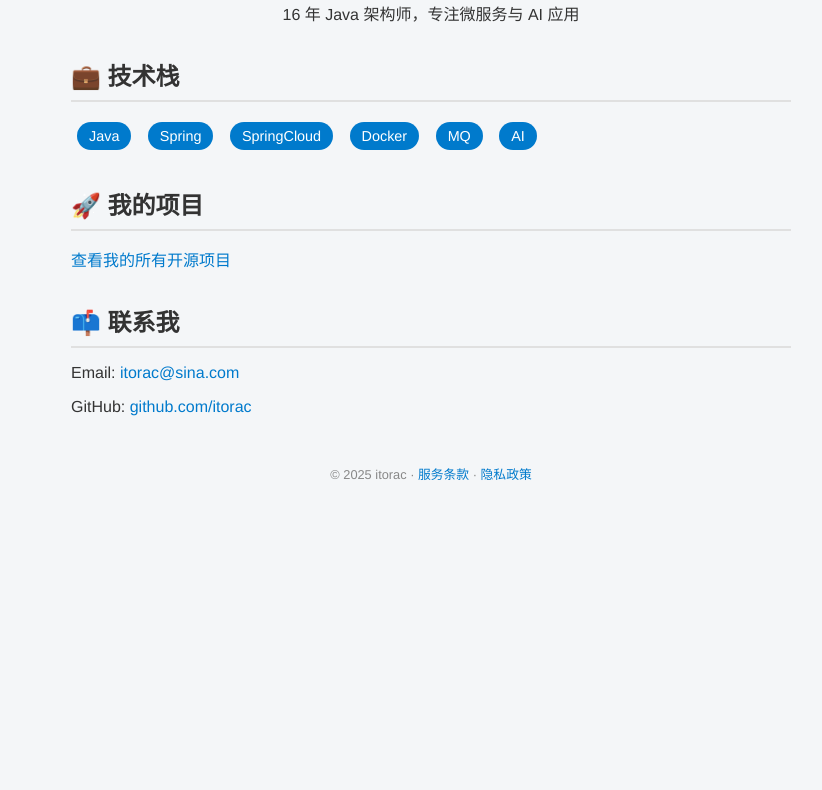
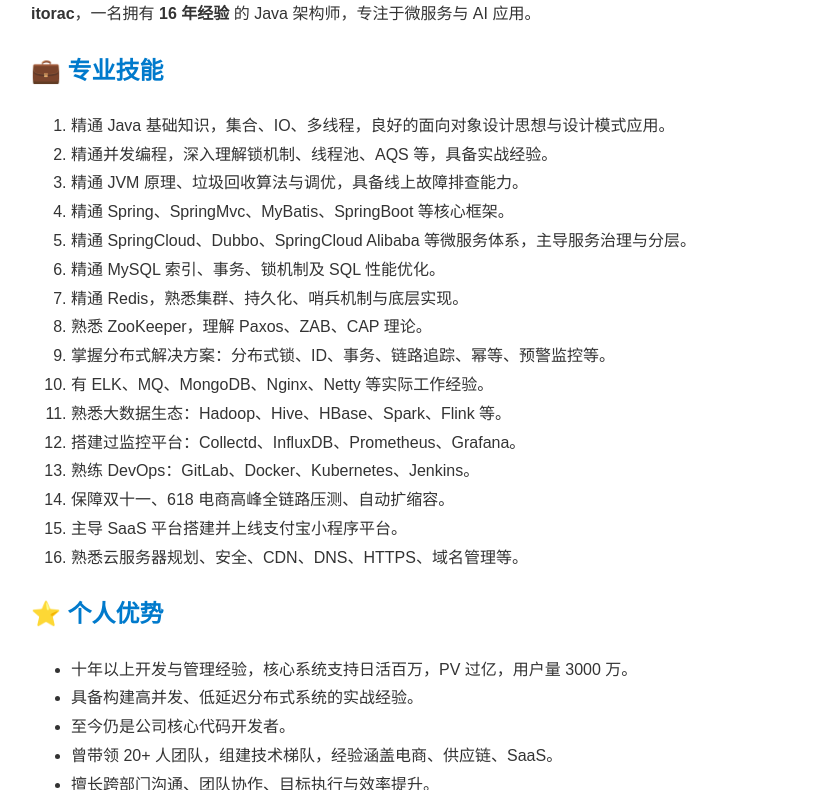
Before and after one commit to itorac/itorac.github.io, a plain HTML site: page index.html in a window 1280 px wide. Shown: the part 119-909 px from the top of the page, without its empty margins (209-1031 px from the left). Before the commit the page ends 800 px from the top, so only its background shows below. Drawn offline with Linux system fonts and the light colour scheme.

Commit message:
Add files via upload

```diff
--- a/index.html
+++ b/index.html
@@ -1,45 +1,50 @@
 <!DOCTYPE html>
-<html lang="zh">
+<html lang="zh-CN">
 <head>
   <meta charset="UTF-8">
-  <meta name="viewport" content="width=device-width, initial-scale=1.0">
-  <title>itorac 的个人主页</title>
+  <title>itorac 主页</title>
   <link rel="stylesheet" href="style.css">
 </head>
 <body>
-  <div class="container">
-    <header>
-      <h1>itorac</h1>
-      <p>16 年 Java 架构师，专注微服务与 AI 应用</p>
-    </header>
+  <h1>欢迎来到 itorac 的个人主页</h1>
+  <p><strong>itorac</strong>，一名拥有 <strong>16 年经验</strong> 的 Java 架构师，专注于微服务与 AI 应用。</p>
 
-    <section class="section">
-      <h2>💼 技术栈</h2>
-      <ul class="tags">
-        <li>Java</li>
-        <li>Spring</li>
-        <li>SpringCloud</li>
-        <li>Docker</li>
-        <li>MQ</li>
-        <li>AI</li>
-      </ul>
-    </section>
+  <h2>💼 专业技能</h2>
+  <ol>
+    <li>精通 Java 基础知识，集合、IO、多线程，良好的面向对象设计思想与设计模式应用。</li>
+    <li>精通并发编程，深入理解锁机制、线程池、AQS 等，具备实战经验。</li>
+    <li>精通 JVM 原理、垃圾回收算法与调优，具备线上故障排查能力。</li>
+    <li>精通 Spring、SpringMvc、MyBatis、SpringBoot 等核心框架。</li>
+    <li>精通 SpringCloud、Dubbo、SpringCloud Alibaba 等微服务体系，主导服务治理与分层。</li>
+    <li>精通 MySQL 索引、事务、锁机制及 SQL 性能优化。</li>
+    <li>精通 Redis，熟悉集群、持久化、哨兵机制与底层实现。</li>
+    <li>熟悉 ZooKeeper，理解 Paxos、ZAB、CAP 理论。</li>
+    <li>掌握分布式解决方案：分布式锁、ID、事务、链路追踪、幂等、预警监控等。</li>
+    <li>有 ELK、MQ、MongoDB、Nginx、Netty 等实际工作经验。</li>
+    <li>熟悉大数据生态：Hadoop、Hive、HBase、Spark、Flink 等。</li>
+    <li>搭建过监控平台：Collectd、InfluxDB、Prometheus、Grafana。</li>
+    <li>熟练 DevOps：GitLab、Docker、Kubernetes、Jenkins。</li>
+    <li>保障双十一、618 电商高峰全链路压测、自动扩缩容。</li>
+    <li>主导 SaaS 平台搭建并上线支付宝小程序平台。</li>
+    <li>熟悉云服务器规划、安全、CDN、DNS、HTTPS、域名管理等。</li>
+  </ol>
 
-    <section class="section">
-      <h2>🚀 我的项目</h2>
-      <ul>
-        <li><a href="https://github.com/itorac" target="_blank">查看我的所有开源项目</a></li>
-      </ul>
-    </section>
+  <h2>⭐ 个人优势</h2>
+  <ul>
+    <li>十年以上开发与管理经验，核心系统支持日活百万，PV 过亿，用户量 3000 万。</li>
+    <li>具备构建高并发、低延迟分布式系统的实战经验。</li>
+    <li>至今仍是公司核心代码开发者。</li>
+    <li>曾带领 20+ 人团队，组建技术梯队，经验涵盖电商、供应链、SaaS。</li>
+    <li>擅长跨部门沟通、团队协作、目标执行与效率提升。</li>
+  </ul>
 
-    <section class="section">
-      <h2>📫 联系我</h2>
-      <p>Email: <a href="mailto:itorac@sina.com">itorac@sina.com</a></p>
-      <p>GitHub: <a href="https://github.com/itorac" target="_blank">github.com/itorac</a></p>
-    </section>
-    <footer>
-      <p>© 2025 itorac · <a href="terms.html">服务条款</a> · <a href="privacy.html">隐私政策</a></p>
-  </footer>
-  </div>
+  <h2>🔗 我的链接</h2>
+  <ul>
+    <li>GitHub：<a href="https://github.com/itorac" target="_blank">https://github.com/itorac</a></li>
+    <li>博客：<a href="https://blog.csdn.net/itorac" target="_blank">https://blog.csdn.net/itorac</a></li>
+    <li>邮箱：<a href="mailto:itorac@sina.com">itorac@sina.com</a></li>
+  </ul>
+
+  <p>感谢访问，欢迎交流合作！</p>
 </body>
 </html>
--- a/style.css
+++ b/style.css
@@ -1,63 +1,18 @@
 body {
-  margin: 0;
-  font-family: "Helvetica Neue", Helvetica, Arial, sans-serif;
-  background-color: #f4f6f8;
+  font-family: Arial, sans-serif;
+  max-width: 800px;
+  margin: 40px auto;
+  padding: 0 16px;
+  line-height: 1.8;
   color: #333;
 }
-
-.container {
-  max-width: 720px;
-  margin: 0 auto;
-  padding: 2rem;
+h1, h2 {
+  color: #007acc;
 }
-
-header {
-  text-align: center;
-  margin-bottom: 2rem;
-}
-
-header h1 {
-  font-size: 2.5rem;
-  margin-bottom: 0.2rem;
-}
-
-.section {
-  margin-bottom: 2rem;
-}
-
-.section h2 {
-  border-bottom: 2px solid #e0e0e0;
-  padding-bottom: 0.5rem;
-  margin-bottom: 1rem;
-}
-
-ul {
-  list-style-type: none;
-  padding-left: 0;
-}
-
-.tags li {
-  display: inline-block;
-  background-color: #007acc;
-  color: white;
-  padding: 6px 12px;
-  border-radius: 16px;
-  margin: 4px 6px;
-  font-size: 0.9rem;
-}
-
 a {
   color: #007acc;
   text-decoration: none;
 }
-
 a:hover {
   text-decoration: underline;
 }
-
-footer {
-  text-align: center;
-  font-size: 0.8rem;
-  color: #888;
-  margin-top: 3rem;
-}
```
Also changed, not shown: 404.html (added, +7 -0 lines), about.html (added, +9 -0 lines), contact.html (added, +9 -0 lines), disclaimer.html (added, +7 -0 lines), license.html (added, +7 -0 lines), privacy.html (+2 -56 lines), terms.html (+2 -53 lines).
